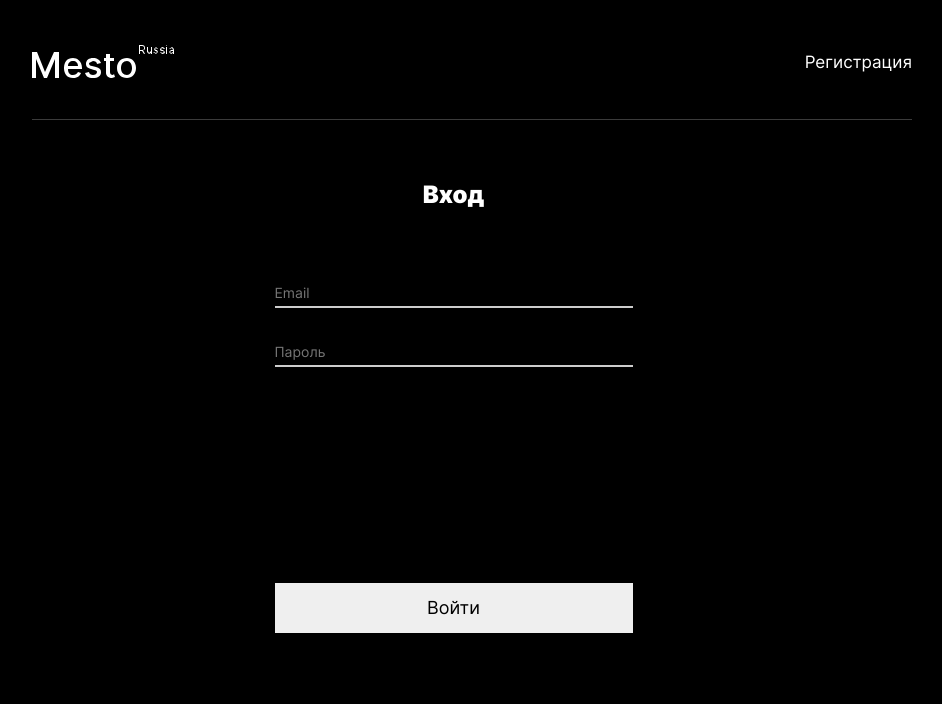
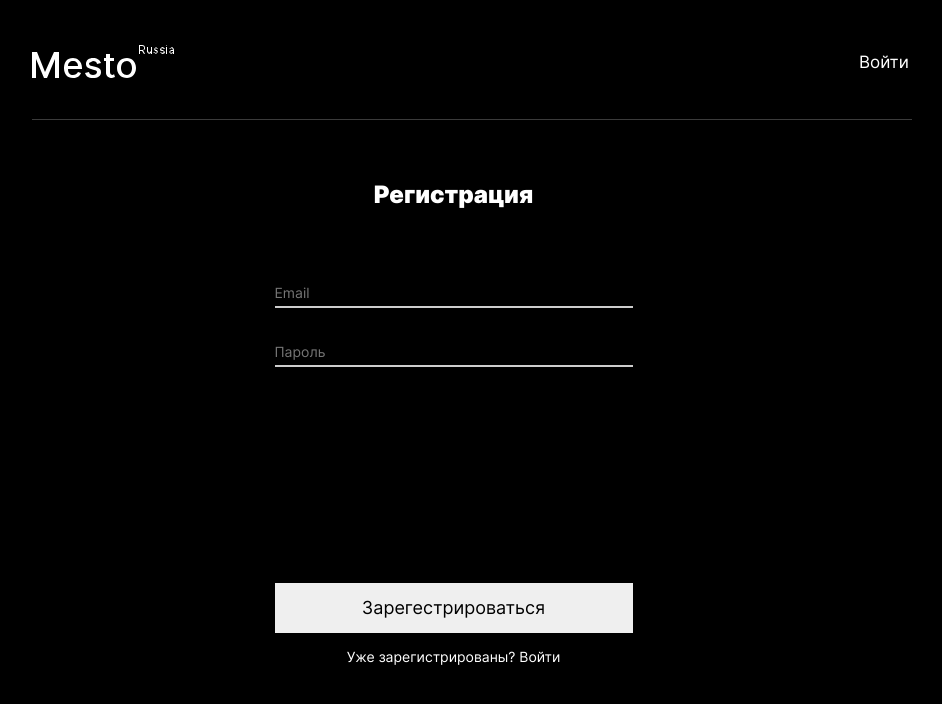
Before and after one commit to petrushische/react-mesto-auth, a React (Create React App) app: page /sign-up in a window 1280 px wide. Before the commit this address led to /sign-in. Shown: the top 704 px of the page, without its empty margins (162-1104 px from the left). Built offline with nearby package versions, Linux system fonts and the light colour scheme; no server answers.

Commit message:
Исправи редирект и открытие поп-апов

```diff
--- a/package.json
+++ b/package.json
@@ -9,7 +9,7 @@
     "react": "^18.2.0",
     "react-dom": "^18.2.0",
     "react-router-dom": "^5.3.3",
-    "react-scripts": "5.0.1",
+    "react-scripts": "^5.0.1",
     "web-vitals": "^2.1.4"
   },
   "scripts": {
--- a/src/components/App.js
+++ b/src/components/App.js
@@ -16,6 +16,8 @@ import ProtectedRoute from "./ProtectedRoute/ProtectedRoute";
 import * as Auth from './Author/Author'
 
 function App() {
+
+
   const [currentUser, setCurrentUser] = React.useState({});
   useEffect(() => {
     api.userInformationGet()
@@ -23,17 +25,22 @@ function App() {
         setCurrentUser(res)
       })
       .catch((err) => console.log(err))
+
+
   }, [])
 
   //1
   const [cards, setCards] = React.useState([]);
   //2
   useEffect(() => {
+
     api.cards()
       .then((res) => {
         setCards(res)
       })
       .catch((err) => console.log(`Ошибка${err}`))
+
+
   }, [])
   //3
   function handleCardLike(card) {
@@ -91,6 +98,7 @@ function App() {
     setIsEditAvatarPopupOpen(false)
     /*setIsDeleteCardPopupOpen(false)*/
     setSelectedCard({})
+    setInfoTooltip(false)
   }
   // обновление данных пользователя
   function handleUpdateUser({ name, about }) {
@@ -127,6 +135,8 @@ function App() {
   }
 
   // Спринт 12
+  const [checkValid, setCheckValid] = React.useState();
+  const [infoTooltip, setInfoTooltip] = React.useState(false)
   const [loggedIn, setLoggedIn] = React.useState(false);
   const [userData, setUserData] = React.useState({})
   const cbAuthnticate = useCallback((data) => {
@@ -134,7 +144,9 @@ function App() {
     setLoggedIn(true);
   }, [])
 
-
+  function handleinfoTooltip() {
+    setInfoTooltip(true)
+  }
   const tokenCheck = useCallback(async () => {
     try {
       let token = localStorage.getItem('jwt');
@@ -170,9 +182,9 @@ function App() {
   const cbRegister = useCallback(async (email, password) => {
     try {
       const data = await Auth.register(email, password)
-      cbAuthnticate(data)
-    } catch {
-
+      localStorage.setItem('jwt', data.token)
+    } catch (res) {
+      setCheckValid(res)
     }
   }, [cbAuthnticate])
 
@@ -204,22 +216,22 @@ function App() {
             onCardDelete={handleCardDelete}
           />
           <Route path="/sign-up">
-            <Register handleRegistr={cbRegister} isLoggedIn={loggedIn} />
+            <Register handleRegistr={cbRegister} isLoggedIn={loggedIn} handleinfoTooltip={handleinfoTooltip} />
           </Route>
           <Route path="/sign-in">
             <Login handleLogin={cbLogin} isLoggedIn={loggedIn} />
           </Route>
         </Switch>
-        <Route>
+        {/*<Route>
           {loggedIn ? (<Redirect to="/" />) : (<Redirect to="/sign-in" />)}
-        </Route>
+        </Route>*/}
       </div>
       <EditProfilePopup isOpen={isEditProfilePopupOpen} onClose={closeAllPopups} onUpdateUser={handleUpdateUser} />
       {/*<PopupWithForm title='Вы уверены?' name='_card_delete' isOpen={isDeleteCardPopupOpen ? 'popup__opened' : ''} onClose={closeAllPopups} />*/}
       <ImagePopup card={selectedCard} onClose={closeAllPopups} isOpen={Object.entries(selectedCard).length === 0 ? '' : 'popup__opened'} />
       < EditAvatarPopup isOpen={isEditAvatarPopupOpen} onClose={closeAllPopups} onUpdateAvatar={handleUpdateAvatar} />
       <AddPlacePopup isOpen={isAddPlacePopupOpen} onClose={closeAllPopups} onUpdateAvatar={handleNewCard} />
-      <InfoTooltip />
+      <InfoTooltip isOpen={infoTooltip ? 'popup__opened' : ''} closePopup={closeAllPopups} checkValid={checkValid} />
     </CurrentUserContext.Provider >
 
   );
--- a/src/components/Author/Author.js
+++ b/src/components/Author/Author.js
@@ -33,4 +33,4 @@ export const checkToken = (token) => {
 }
 
 
-const checkResponse = (res) => res.ok ? res.json() : Promise.reject(`Ошибка : ${res.status}`)
+const checkResponse = (res) => res.ok ? res.json() : Promise.reject(res.status)
--- a/src/components/Header/Header.js
+++ b/src/components/Header/Header.js
@@ -16,7 +16,7 @@ function Header({ userData, cbLogout }) {
     <Link to='sign-in' className="header__link">Войти</Link>
    </Route>
    <Route exact path="/">
-    <p className="header__user-data">{userData.email}</p>
+    <p className="header__user-data">{` ${userData.email}`}</p>
     <Link to='sign-in' className="header__link" onClick={cbLogout}>Выйти</Link>
    </Route>
   </header>
--- a/src/components/InfoTooltip/InfoTooltip.js
+++ b/src/components/InfoTooltip/InfoTooltip.js
@@ -2,17 +2,18 @@ import React from "react";
 import logoTrue from '../../images/logo-info.svg';
 import logoFalse from '../../images/logo-info-false.svg';
 
-export default function InfoTooltip() {
+export default function InfoTooltip({ isOpen, closePopup, checkValid }) {
+
  return (
-  <div className="popup info-popup">
+  <div className={`popup info-popup ${isOpen}`}>
    <div className="info-popup__wrapper">
-    <button className="info-popup__close-button"></button>
+    <button className="info-popup__close-button" onClick={closePopup}></button>
     <img
-     src={logoTrue}
+     src={checkValid > 399 ? logoFalse : logoTrue}
      alt="Лого ответа"
      className="info-popup__logo"
     />
-    <p className="info-popup__text">Вы успешно зарегистрировались!</p>
+    <p className="info-popup__text">{checkValid > 399 ? 'Что-то пошло не так! Попробуйте ещё раз' : 'Вы успешно зарегистрировались!'}</p>
    </div>
   </div>
  )
--- a/src/components/Login/Login.js
+++ b/src/components/Login/Login.js
@@ -29,6 +29,7 @@ export default function Login({ handleLogin, isLoggedIn }) {
    <h2 className="auth__title">Вход</h2>
    <form className='auth__form' name="Login" onSubmit={handleSubmit}>
     <input
+     required
      value={userData.email}
      onChange={handleChange}
      className='auth__input'
@@ -37,6 +38,7 @@ export default function Login({ handleLogin, isLoggedIn }) {
      placeholder="Email">
     </input>
     <input
+     required
      value={userData.password}
      onChange={handleChange}
      className='auth__input'
--- a/src/components/Register/Register.js
+++ b/src/components/Register/Register.js
@@ -1,7 +1,8 @@
 import React from "react";
-import { Link, Route, Redirect, useHistory } from 'react-router-dom';
+import { useHistory } from "react-router-dom";
+import { Link, Route, Redirect, } from 'react-router-dom';
 
-export default function Register({ handleRegistr, isLoggedIn, goSignIn }) {
+export default function Register({ handleRegistr, handleinfoTooltip }) {
  const [userData, setUserData] = React.useState({
   email: '',
   password: '',
@@ -21,10 +22,13 @@ export default function Register({ handleRegistr, isLoggedIn, goSignIn }) {
    return
   }
   handleRegistr(userData.email, userData.password)
+  handleClick()
+  handleinfoTooltip();
  }
+ const history = useHistory();
 
- if (isLoggedIn) {
-  return <Redirect to="/" />
+ function handleClick() {
+  history.push('/sign-in');
  }
 
  return (
@@ -32,6 +36,7 @@ export default function Register({ handleRegistr, isLoggedIn, goSignIn }) {
    <h2 className="auth__title">Регистрация</h2>
    <form className='auth__form' name="Register" onSubmit={handleSubmit}>
     <input
+     required
      value={userData.email}
      onChange={handleChange}
      className='auth__input'
@@ -40,6 +45,7 @@ export default function Register({ handleRegistr, isLoggedIn, goSignIn }) {
      placeholder="Email">
     </input>
     <input
+     required
      value={userData.password}
      onChange={handleChange}
      className='auth__input'
@@ -47,7 +53,7 @@ export default function Register({ handleRegistr, isLoggedIn, goSignIn }) {
      type="password"
      placeholder="Пароль">
     </input>
-    <button type="save" className='auth__button-save' >Зарегестрироваться</button>
+    <button type="save" className='auth__button-save'>Зарегестрироваться</button>
    </form>
    <h3 className='auth__subtitle'>Уже зарегистрированы? <Route path="/sign-up"><Link to='sign-in' className="auth__subtitle-button">Войти</Link></Route></h3>
   </div>
```
Also changed, not shown: 1 other file (tests, documents, lock files or other folders).
